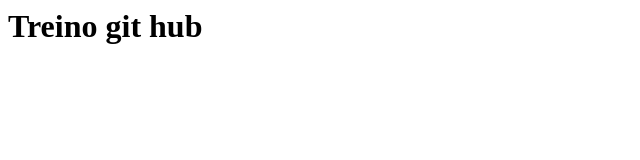
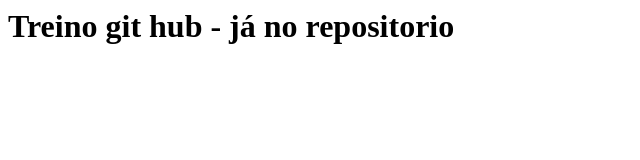
Before and after one commit to charlesono/treinamentoGit, a plain HTML site: page index.html in a window 1280 px wide. Shown: the whole page, without its empty margins (0-640 px from the left). Drawn offline with Linux system fonts and the light colour scheme.

Commit message:
atualizando o arquivo em 21/11/20

```diff
--- a/index.html
+++ b/index.html
@@ -1 +1 @@
-<h1>Treino git hub </h1>
+<h1>Treino git hub - já no repositorio</h1>
```
